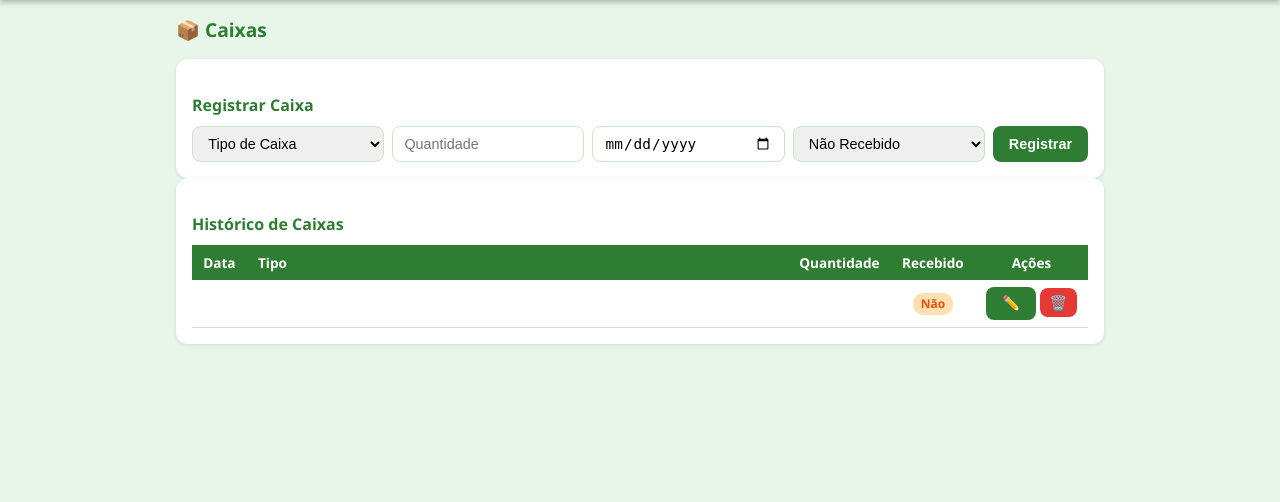
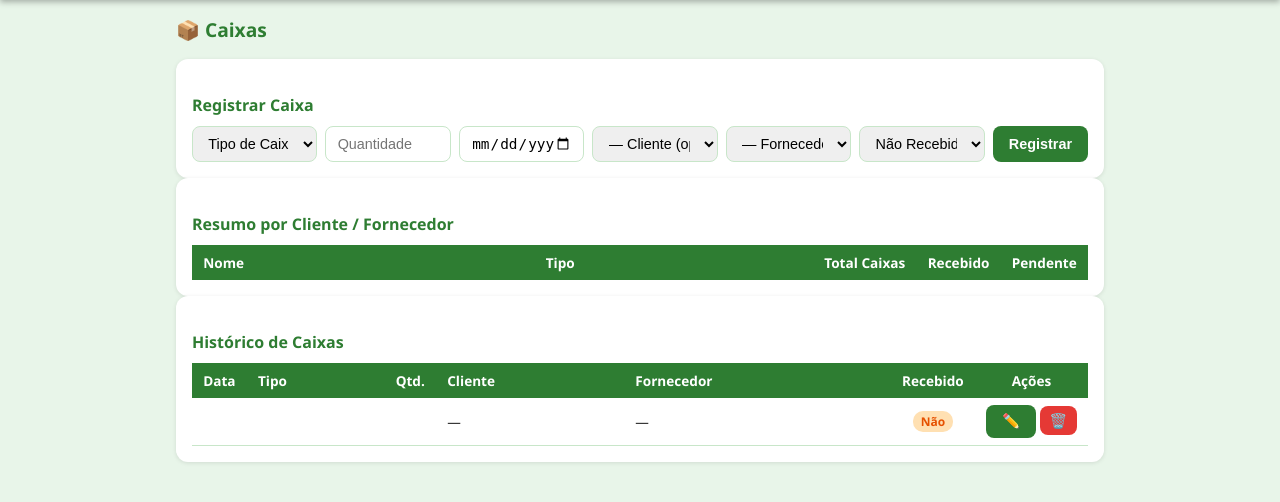
Before and after one commit to igordev-dev/Agrofrutt, a Flask app: page /caixas in a window 1280 px wide. Shown: the part 56-558 px from the top of the page. Run offline with Flask 3, Linux system fonts and the light colour scheme; the visitor is signed in with stand-in values (Sample User, id 1); a database or web service that is not in the repository returns one stand-in record (values such as "Sample title"); lists and menus that the app fills with data are empty; some libraries are stand-ins or nearby versions.

Commit message:
fix: Alteracao- criação seção CAIXA, att 03

```diff
--- a/app.py
+++ b/app.py
@@ -414,17 +414,32 @@
 @app.route("/caixas")
 @login_required
 def caixas():
+    clientes     = query("SELECT id, nome FROM clientes ORDER BY nome")
+    fornecedores = query("SELECT id, nome FROM fornecedores ORDER BY nome")
     try:
-        lista = query("SELECT * FROM caixas ORDER BY data DESC LIMIT 120")
+        # Garante colunas cliente_id / fornecedor_id existam
+        for col in ("cliente_id", "fornecedor_id"):
+            try:
+                execute(f"ALTER TABLE caixas ADD COLUMN {col} INTEGER")
+            except Exception:
+                pass
+        lista = query("""
+            SELECT cx.*, cl.nome as cliente_nome, f.nome as fornecedor_nome
+            FROM caixas cx
+            LEFT JOIN clientes cl ON cx.cliente_id = cl.id
+            LEFT JOIN fornecedores f ON cx.fornecedor_id = f.id
+            ORDER BY cx.data DESC LIMIT 120
+        """)
     except Exception:
-        # Tabela ainda não existe — cria agora
         execute("""
             CREATE TABLE IF NOT EXISTS caixas (
                 id SERIAL PRIMARY KEY,
                 tipo TEXT NOT NULL,
                 quantidade INTEGER NOT NULL,
                 data DATE DEFAULT CURRENT_DATE,
-                pago INTEGER NOT NULL DEFAULT 0
+                pago INTEGER NOT NULL DEFAULT 0,
+                cliente_id INTEGER,
+                fornecedor_id INTEGER
             )
         """ if DATABASE_URL else """
             CREATE TABLE IF NOT EXISTS caixas (
@@ -432,20 +447,28 @@
                 tipo TEXT NOT NULL,
                 quantidade INTEGER NOT NULL,
                 data TEXT DEFAULT (date('now')),
-                pago INTEGER NOT NULL DEFAULT 0
+                pago INTEGER NOT NULL DEFAULT 0,
+                cliente_id INTEGER,
+                fornecedor_id INTEGER
             )
         """)
         lista = []
-    return render_template("caixas.html", caixas=lista, formatar_data_br=formatar_data_br)
+    return render_template("caixas.html", caixas=lista,
+                           clientes=clientes, fornecedores=fornecedores,
+                           formatar_data_br=formatar_data_br)
 
 
 @app.route("/caixa/add", methods=["POST"])
 @login_required
 def add_caixa():
+    cliente_id    = request.form.get("cliente_id") or None
+    fornecedor_id = request.form.get("fornecedor_id") or None
     execute(
-        f"INSERT INTO caixas (tipo, quantidade, data, pago) VALUES ({PH},{PH},{PH},{PH})",
+        f"INSERT INTO caixas (tipo, quantidade, data, pago, cliente_id, fornecedor_id) VALUES ({PH},{PH},{PH},{PH},{PH},{PH})",
         (request.form["tipo"], int(request.form["quantidade"]),
-         request.form.get("data") or hoje_brt(), 1 if request.form.get("pago") == "1" else 0)
+         request.form.get("data") or hoje_brt(),
+         1 if request.form.get("pago") == "1" else 0,
+         cliente_id, fornecedor_id)
     )
     return redirect(url_for("caixas"))
 
@@ -453,11 +476,14 @@
 @app.route("/caixa/edit/<int:id>", methods=["POST"])
 @login_required
 def edit_caixa(id):
+    cliente_id    = request.form.get("cliente_id") or None
+    fornecedor_id = request.form.get("fornecedor_id") or None
     execute(
-        f"UPDATE caixas SET tipo={PH}, quantidade={PH}, data={PH}, pago={PH} WHERE id={PH}",
+        f"UPDATE caixas SET tipo={PH}, quantidade={PH}, data={PH}, pago={PH}, cliente_id={PH}, fornecedor_id={PH} WHERE id={PH}",
         (request.form["tipo"], int(request.form["quantidade"]),
          request.form.get("data") or hoje_brt(),
-         1 if request.form.get("pago") == "1" else 0, id)
+         1 if request.form.get("pago") == "1" else 0,
+         cliente_id, fornecedor_id, id)
     )
     return redirect(url_for("caixas"))
 
--- a/templates/caixas.html
+++ b/templates/caixas.html
@@ -16,6 +16,18 @@
       </select>
       <input type="number" name="quantidade" placeholder="Quantidade" min="1" required />
       <input type="date" name="data" />
+      <select name="cliente_id">
+        <option value="">— Cliente (opcional) —</option>
+        {% for c in clientes %}
+        <option value="{{ c.id }}">{{ c.nome }}</option>
+        {% endfor %}
+      </select>
+      <select name="fornecedor_id">
+        <option value="">— Fornecedor (opcional) —</option>
+        {% for f in fornecedores %}
+        <option value="{{ f.id }}">{{ f.nome }}</option>
+        {% endfor %}
+      </select>
       <select name="pago">
         <option value="0">Não Recebido</option>
         <option value="1">Recebido</option>
@@ -25,6 +37,48 @@
   </form>
 </div>
 
+<!-- Resumo por pessoa -->
+{% if caixas %}
+<div class="panel">
+  <div class="section-title">Resumo por Cliente / Fornecedor</div>
+  <div class="table-wrap">
+    <table>
+      <thead>
+        <tr>
+          <th>Nome</th>
+          <th>Tipo</th>
+          <th class="col-fit col-center">Total Caixas</th>
+          <th class="col-fit col-center">Recebido</th>
+          <th class="col-fit col-center">Pendente</th>
+        </tr>
+      </thead>
+      <tbody>
+        {% set pessoas = [] %}
+        {% for cx in caixas %}
+          {% if cx.cliente_nome and cx.cliente_nome not in pessoas %}{% set _ = pessoas.append(cx.cliente_nome) %}{% endif %}
+          {% if cx.fornecedor_nome and cx.fornecedor_nome not in pessoas %}{% set _ = pessoas.append(cx.fornecedor_nome) %}{% endif %}
+        {% endfor %}
+
+        {% for pessoa in pessoas %}
+          {% set itens = caixas | selectattr('cliente_nome', 'equalto', pessoa) | list
+                       + caixas | selectattr('fornecedor_nome', 'equalto', pessoa) | list %}
+          {% set total = itens | sum(attribute='quantidade') %}
+          {% set recebido = itens | selectattr('pago') | sum(attribute='quantidade') %}
+          {% set pendente = total - recebido %}
+          <tr>
+            <td>{{ pessoa }}</td>
+            <td>{{ itens | map(attribute='tipo') | unique | join(', ') }}</td>
+            <td class="col-fit col-center">{{ total }}</td>
+            <td class="col-fit col-center" style="color:var(--green)">{{ recebido }}</td>
+            <td class="col-fit col-center" style="color:{% if pendente > 0 %}var(--orange){% else %}inherit{% endif %}">{{ pendente }}</td>
+          </tr>
+        {% endfor %}
+      </tbody>
+    </table>
+  </div>
+</div>
+{% endif %}
+
 <div class="panel">
   <div class="section-title">Histórico de Caixas</div>
   <div class="table-wrap">
@@ -33,7 +87,9 @@
         <tr>
           <th class="col-fit">Data</th>
           <th>Tipo</th>
-          <th class="col-fit col-center">Quantidade</th>
+          <th class="col-fit col-center">Qtd.</th>
+          <th>Cliente</th>
+          <th>Fornecedor</th>
           <th class="col-fit col-center">Recebido</th>
           <th class="col-fit col-center">Ações</th>
         </tr>
@@ -44,6 +100,8 @@
           <td class="col-fit">{{ formatar_data_br(c.data) }}</td>
           <td>{{ c.tipo }}</td>
           <td class="col-fit col-center">{{ c.quantidade }}</td>
+          <td>{{ c.cliente_nome or '—' }}</td>
+          <td>{{ c.fornecedor_nome or '—' }}</td>
           <td class="col-fit col-center">
             {% if c.pago %}<span class="badge badge-green">Sim</span>
             {% else %}<span class="badge badge-orange">Não</span>{% endif %}
@@ -59,6 +117,18 @@
                   </select>
                   <input type='number' name='quantidade' value='{{ c.quantidade }}' min='1' required />
                   <input type='date' name='data' value='{{ c.data }}' />
+                  <select name='cliente_id'>
+                    <option value=''>— Cliente —</option>
+                    {% for cl in clientes %}
+                    <option value='{{ cl.id }}' {% if c.cliente_id == cl.id %}selected{% endif %}>{{ cl.nome }}</option>
+                    {% endfor %}
+                  </select>
+                  <select name='fornecedor_id'>
+                    <option value=''>— Fornecedor —</option>
+                    {% for f in fornecedores %}
+                    <option value='{{ f.id }}' {% if c.fornecedor_id == f.id %}selected{% endif %}>{{ f.nome }}</option>
+                    {% endfor %}
+                  </select>
                   <select name='pago'>
                     <option value='0' {% if not c.pago %}selected{% endif %}>Não Recebido</option>
                     <option value='1' {% if c.pago %}selected{% endif %}>Recebido</option>
@@ -73,7 +143,7 @@
           </td>
         </tr>
         {% else %}
-        <tr><td colspan="5" class="td-empty">Nenhum registro de caixa.</td></tr>
+        <tr><td colspan="7" class="td-empty">Nenhum registro de caixa.</td></tr>
         {% endfor %}
       </tbody>
     </table>
```
